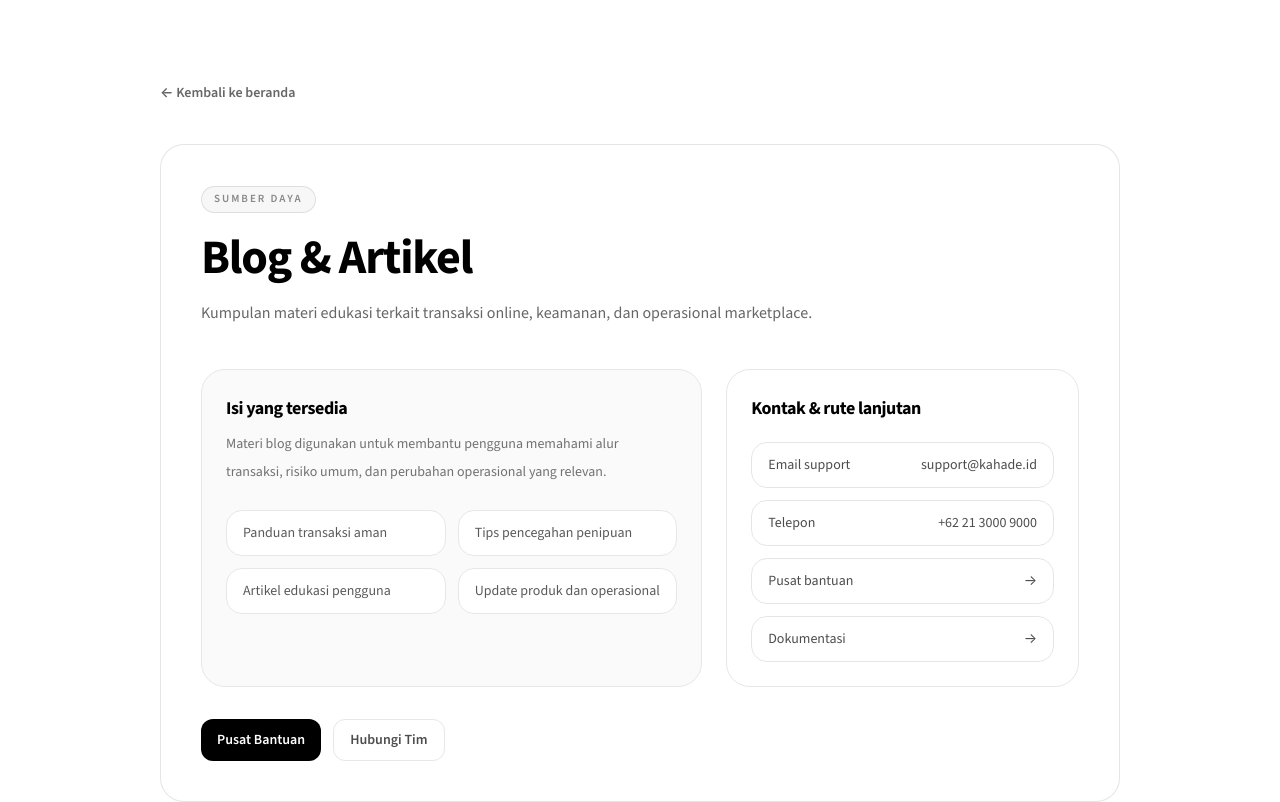
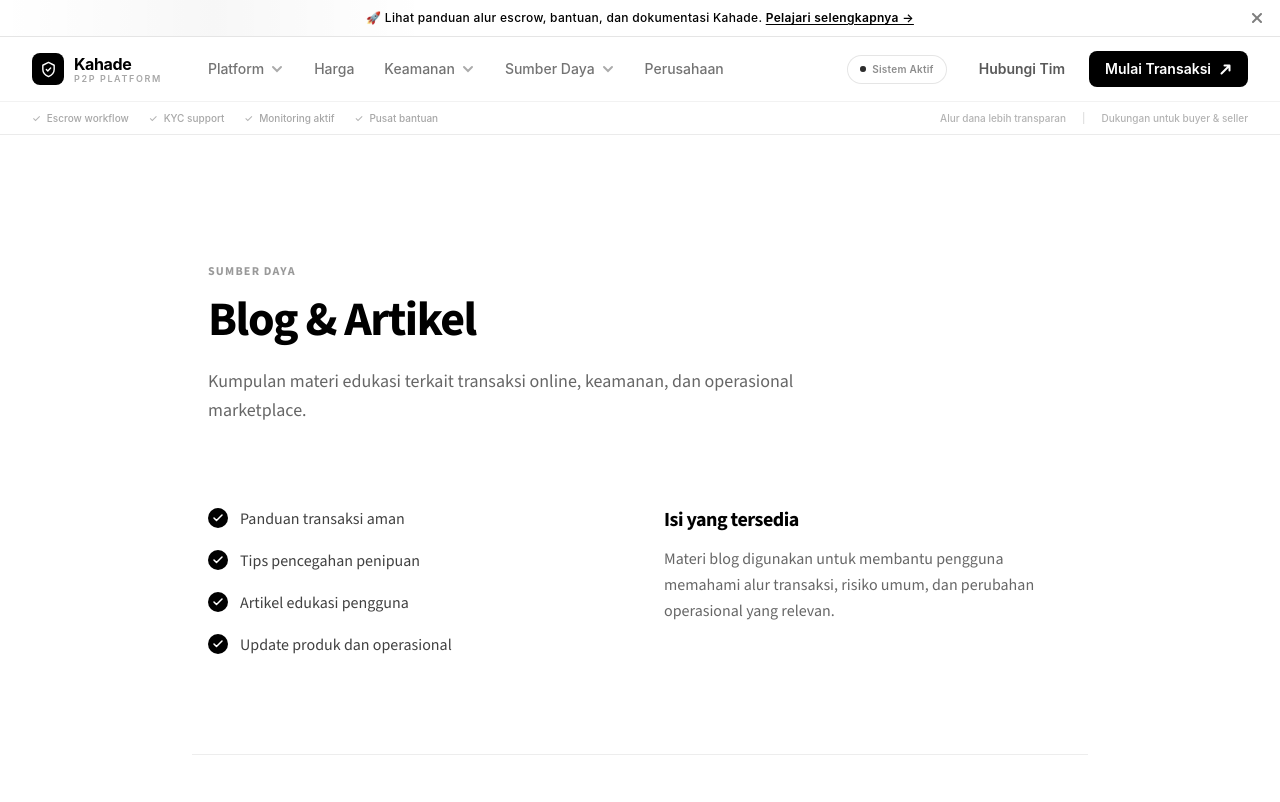
Before and after one commit to kahade-id/landing, a Next.js app: page /blog in a window 1280 px wide. Shown: the top 802 px of the page. Built offline with nearby package versions, Linux system fonts and the light colour scheme.

Commit message:
Update SimplePage.tsx

```diff
--- a/src/components/common/SimplePage.tsx
+++ b/src/components/common/SimplePage.tsx
@@ -1,8 +1,11 @@
+"use client";
+
 import Link from "next/link";
-import { site, supportLinks } from "@/lib/site";
+import Header from "@/components/layout/Header";
+import Footer from "@/components/layout/Footer";
 
 interface SimplePageProps {
-  eyebrow: string;
+  eyebrow?: string;
   title: string;
   description: string;
   points?: string[];
@@ -15,75 +18,69 @@ export default function SimplePage({
   title,
   description,
   points = [],
-  detailTitle = "Yang bisa dilakukan dari halaman ini",
-  detailBody = "Gunakan halaman ini sebagai titik rujukan singkat sebelum melanjutkan ke pusat bantuan, dokumentasi, atau tim operasional.",
+  detailTitle,
+  detailBody,
 }: SimplePageProps) {
   return (
-    <main id="main-content" className="min-h-screen bg-white text-black">
-      <div className="max-w-5xl mx-auto px-4 sm:px-6 lg:px-8 py-16 sm:py-20">
-        <Link
-          href="/"
-          className="inline-flex items-center gap-2 text-sm font-semibold text-black/60 hover:text-black transition-colors"
+    <>
+      <Header />
+      <main id="main-content">
+        <section className="pt-32 pb-20 px-4 max-w-4xl mx-auto">
+          {eyebrow && (
+            <p className="text-xs font-bold uppercase tracking-widest text-black/40 mb-4">
+              {eyebrow}
+            </p>
+          )}
+          <h1
+            className="text-4xl md:text-5xl font-black tracking-tight mb-6 leading-[1.08]"
+            style={{ letterSpacing: "-0.03em" }}
           >
-          ← Kembali ke beranda
-        </Link>
+            {title}
+          </h1>
+          <p className="text-lg text-black/60 max-w-2xl leading-relaxed">{description}</p>
+        </section>
 
-        <div className="mt-10 rounded-3xl border border-black/10 bg-white p-8 sm:p-10 ">
-          <div className="inline-flex items-center rounded-full border border-black/10 bg-black/[0.03] px-3 py-1 text-[11px] font-semibold uppercase tracking-[0.18em] text-black/45">
-            {eyebrow}
-          </div>
-          <h1 className="mt-5 text-3xl sm:text-5xl font-extrabold tracking-tight">{title}</h1>
-          <p className="mt-4 max-w-2xl text-base leading-8 text-black/60">{description}</p>
-
-          <div className="mt-10 grid gap-6 lg:grid-cols-[1.35fr_.95fr]">
-            <section className="rounded-3xl border border-black/8 bg-black/[0.02] p-6">
-              <h2 className="text-lg font-bold tracking-tight">{detailTitle}</h2>
-              <p className="mt-2 text-sm leading-7 text-black/55">{detailBody}</p>
-
+        {(points.length > 0 || detailTitle || detailBody) && (
+          <section className="pb-24 px-4 max-w-4xl mx-auto">
+            <div className="grid md:grid-cols-2 gap-12">
               {points.length > 0 && (
-                <ul className="mt-6 grid gap-3 text-sm text-black/65 sm:grid-cols-2">
-                  {points.map((point) => (
-                    <li key={point} className="rounded-2xl border border-black/8 bg-white px-4 py-3">
-                      {point}
+                <div>
+                  <ul className="space-y-4">
+                    {points.map((point, i) => (
+                      <li key={i} className="flex items-start gap-3">
+                        <span className="mt-0.5 w-5 h-5 rounded-full bg-black flex items-center justify-center flex-shrink-0">
+                          <svg width="10" height="8" viewBox="0 0 10 8" fill="none">
+                            <path d="M1 4L3.5 6.5L9 1" stroke="white" strokeWidth="1.5" strokeLinecap="round" strokeLinejoin="round"/>
+                          </svg>
+                        </span>
+                        <span className="text-black/75 leading-relaxed">{point}</span>
                       </li>
                     ))}
                   </ul>
+                </div>
               )}
+              {(detailTitle || detailBody) && (
+                <div>
+                  {detailTitle && <h2 className="text-xl font-bold mb-3 tracking-tight">{detailTitle}</h2>}
+                  {detailBody && <p className="text-black/60 leading-relaxed">{detailBody}</p>}
+                </div>
+              )}
+            </div>
           </section>
+        )}
 
-            <aside className="rounded-3xl border border-black/8 bg-white p-6">
-              <h2 className="text-lg font-bold tracking-tight">Kontak & rute lanjutan</h2>
-              <div className="mt-5 space-y-3 text-sm">
-                <Link href={supportLinks.supportEmail} className="flex items-center justify-between rounded-2xl border border-black/10 px-4 py-3 text-black/70 transition-colors hover:border-black/20 hover:text-black">
-                  <span>Email support</span>
-                  <span>{site.email}</span>
+        <section className="pb-24 px-4 max-w-4xl mx-auto" style={{ borderTop: "1px solid rgba(0,0,0,0.07)", paddingTop: "64px", marginTop: "0" }}>
+          <div className="flex flex-col sm:flex-row items-start sm:items-center gap-4">
+            <Link href="/" className="inline-flex items-center gap-2 bg-black text-white text-sm font-bold rounded-xl px-5 py-3 hover:-translate-y-0.5 transition-transform">
+              Mulai Sekarang →
             </Link>
-                <Link href={supportLinks.phone} className="flex items-center justify-between rounded-2xl border border-black/10 px-4 py-3 text-black/70 transition-colors hover:border-black/20 hover:text-black">
-                  <span>Telepon</span>
-                  <span>{site.phone}</span>
-                </Link>
-                <Link href={supportLinks.support} className="flex items-center justify-between rounded-2xl border border-black/10 px-4 py-3 text-black/70 transition-colors hover:border-black/20 hover:text-black">
-                  <span>Pusat bantuan</span>
-                  <span>→</span>
-                </Link>
-                <Link href={supportLinks.docs} className="flex items-center justify-between rounded-2xl border border-black/10 px-4 py-3 text-black/70 transition-colors hover:border-black/20 hover:text-black">
-                  <span>Dokumentasi</span>
-                  <span>→</span>
+            <Link href="/contact" className="text-sm font-semibold text-black/50 hover:text-black transition-colors">
+              Hubungi Kami →
             </Link>
           </div>
-            </aside>
-          </div>
-
-          <div className="mt-8 flex flex-wrap gap-3">
-            <Link href="/support" className="inline-flex items-center rounded-xl bg-black px-4 py-2.5 text-sm font-semibold text-white transition-colors hover:bg-black/85">
-              Pusat Bantuan
-            </Link>
-            <Link href="/contact" className="inline-flex items-center rounded-xl border border-black/12 px-4 py-2.5 text-sm font-semibold text-black/70 transition-colors hover:border-black/20 hover:text-black">
-              Hubungi Tim
-            </Link>
-          </div>
-        </div>
-      </div>
+        </section>
       </main>
+      <Footer />
+    </>
   );
 }
```
Lines whose indentation alone changed are shown as unchanged.
